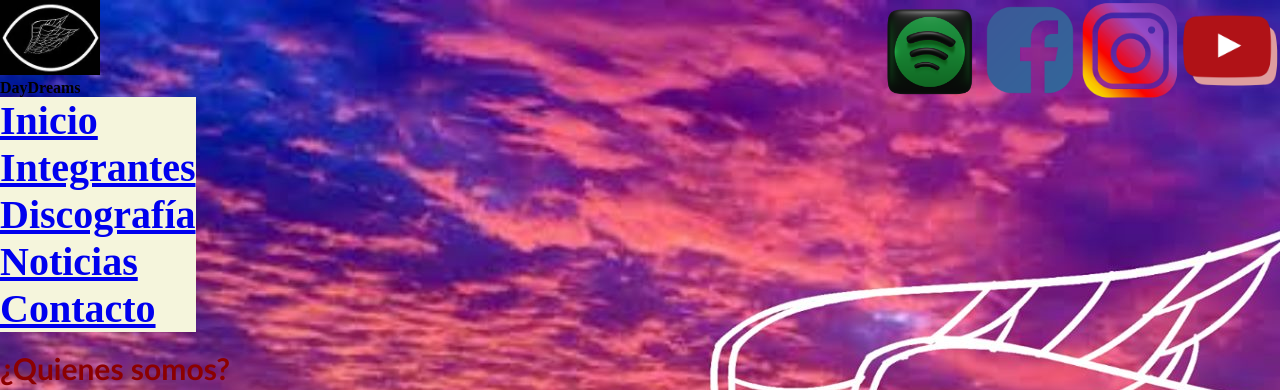
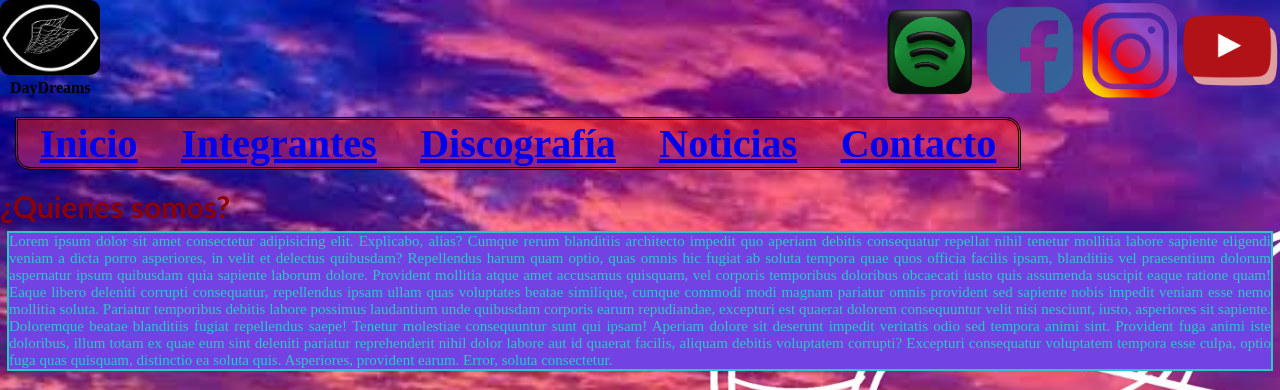
Before and after one commit to TrainHXIII/DayDreams, a plain HTML site: page index.html in a window 1280 px wide. Shown: the top 390 px of the page. Drawn offline with Linux system fonts and the light colour scheme.

Commit message:
Branch animacion principio

```diff
--- a/css/style.css
+++ b/css/style.css
@@ -9,6 +9,11 @@ body {
 
 .logo {
     width: 100px; height: 75px;
+    border-radius: 10px 10px 10px 10px;
+}
+
+.dayDreams {
+    margin: 10px;
 }
 
 .spotify {
@@ -28,11 +33,23 @@ body {
 }
 
 h1 {
-    display: inline-flex;
-    background-color: beige;
+    display: inline-block;
+    background-image: linear-gradient(rgba(255, 25, 0, 0.514), rgba(146, 33, 131, 0.782));
+    border-style: double;
     font-size: 40px;
     font-family: 'Times New Roman';
     font-weight: bold;
+    width: 1000px;
+    border-radius: 0px 15px 0px 15px;
+    margin: 20px 0px 0px 15px;
+}
+
+.navegador {
+    list-style-type: none;
+    display: flex;
+    flex-wrap: wrap;
+    justify-content: space-around;
+
 }
 
 .quinesSomos {
--- a/index.html
+++ b/index.html
@@ -20,11 +20,11 @@
         <a href="https://www.instagram.com/the.rush.project/" target="_blank"><img class="instagram" src="img/instagram.webp" alt="Logo de instagram"></a>
         <a href="https://www.facebook.com/The-Rush-101519521686608" target="_blank"><img class="facebook" src="img/facebook.png"></a>
         <br>
-        <strong>DayDreams</strong>
+        <strong class="dayDreams">DayDreams</strong>
 
         <nav>
             <h1>
-                <ul>
+                <ul class="navegador">
                     <li><a href="index.html">Inicio</a></li>
                     <li><a href="pages/integrantes.html">Integrantes</a></li>
                     <li><a href="pages/discografia.html">Discografía</a></li>
```
